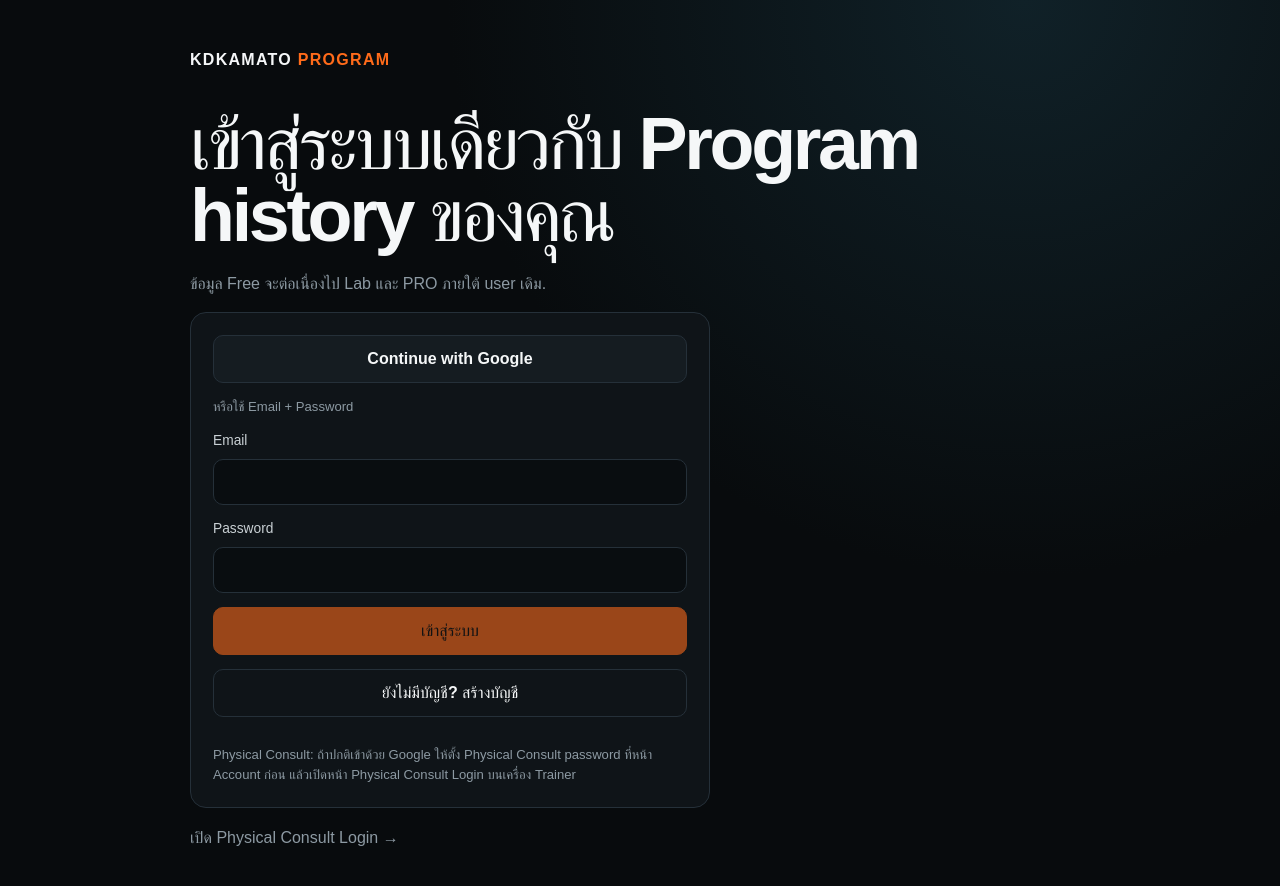
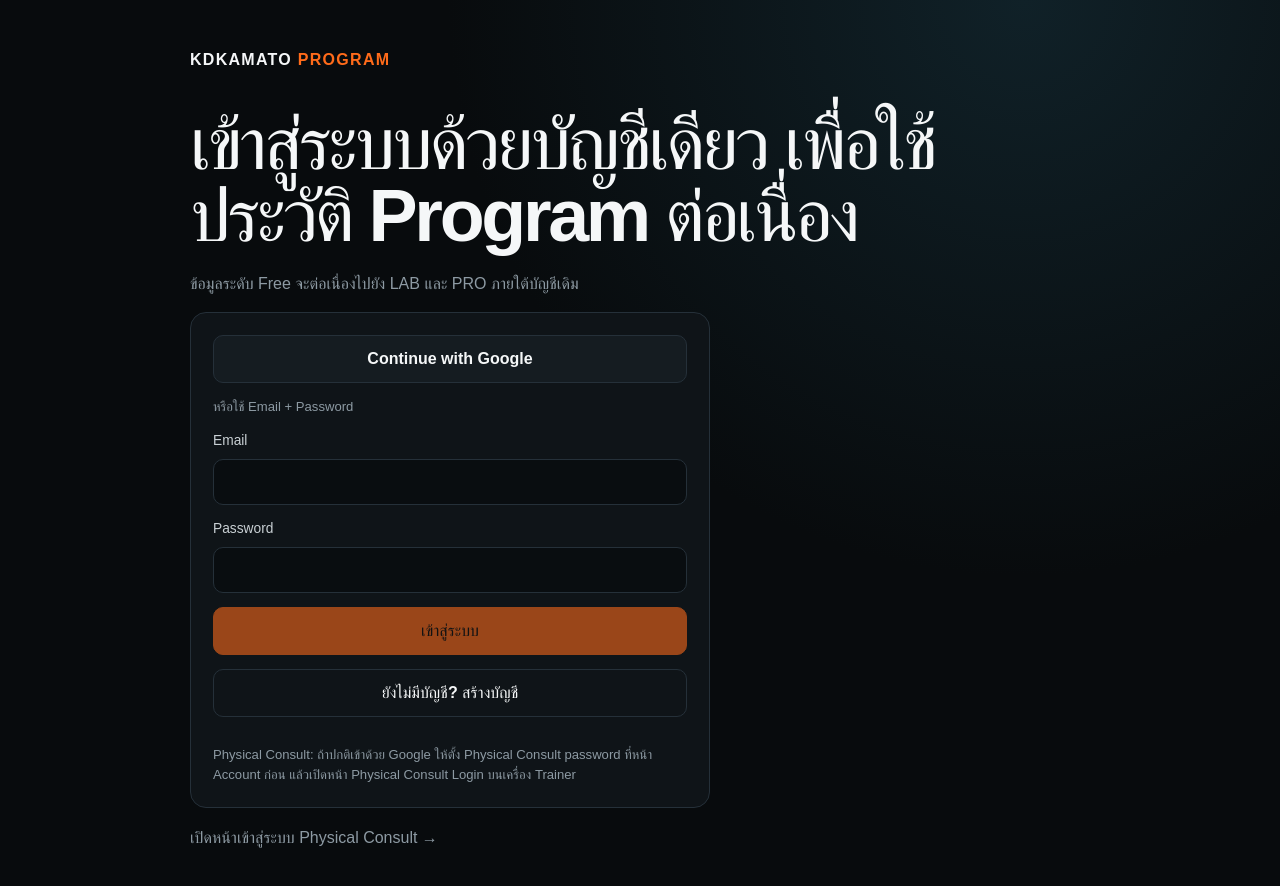
Before and after one commit to nutyfreshz/kdkamato, a Next.js app: page /login in a window 1280 px wide. Shown: the top 886 px of the page. Built offline with nearby package versions, Linux system fonts and the light colour scheme; no server answers.

Commit message:
copy: apply approved Thai login page wording

```diff
--- a/app/login/page.tsx
+++ b/app/login/page.tsx
@@ -8,9 +8,9 @@ export default async function LoginPage({ searchParams }: { searchParams: Promis
 
   return <main className={styles.standalone}>
     <Link className={styles.standaloneBrand} href="/">KDKAMATO <span>PROGRAM</span></Link>
-    <h1>{physicalMode ? "Physical Consult Login" : "เข้าสู่ระบบเดียวกับ Program history ของคุณ"}</h1>
-    <p>{physicalMode ? "สำหรับ Trainer ที่กำลังใช้ session ของ user เดิมบนอุปกรณ์นี้" : "ข้อมูล Free จะต่อเนื่องไป Lab และ PRO ภายใต้ user เดิม."}</p>
+    <h1>{physicalMode ? "Physical Consult Login" : "เข้าสู่ระบบด้วยบัญชีเดียว เพื่อใช้ประวัติ Program ต่อเนื่อง"}</h1>
+    <p>{physicalMode ? "สำหรับ Trainer ที่กำลังใช้เซสชันของผู้ใช้เดิมบนอุปกรณ์นี้" : "ข้อมูลระดับ Free จะต่อเนื่องไปยัง LAB และ PRO ภายใต้บัญชีเดิม"}</p>
     <LoginPanel redirectTo={physicalMode ? "/physical-consult" : "/home"} physicalMode={physicalMode} />
-    {!physicalMode ? <p style={{ marginTop: 18 }}><Link href="/login?physical=1">เปิด Physical Consult Login →</Link></p> : <p style={{ marginTop: 18 }}><Link href="/login">กลับ Login ปกติ →</Link></p>}
+    {!physicalMode ? <p style={{ marginTop: 18 }}><Link href="/login?physical=1">เปิดหน้าเข้าสู่ระบบ Physical Consult →</Link></p> : <p style={{ marginTop: 18 }}><Link href="/login">กลับไปหน้าเข้าสู่ระบบปกติ →</Link></p>}
   </main>;
 }
```
